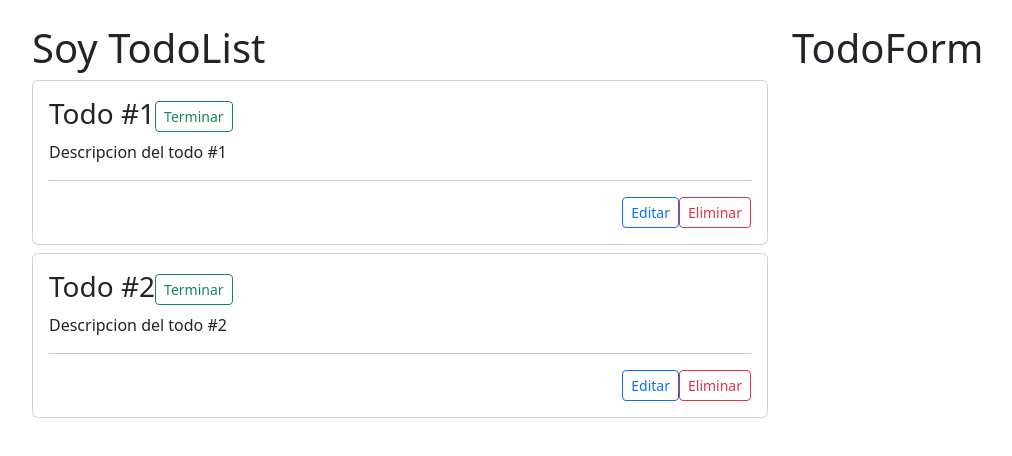
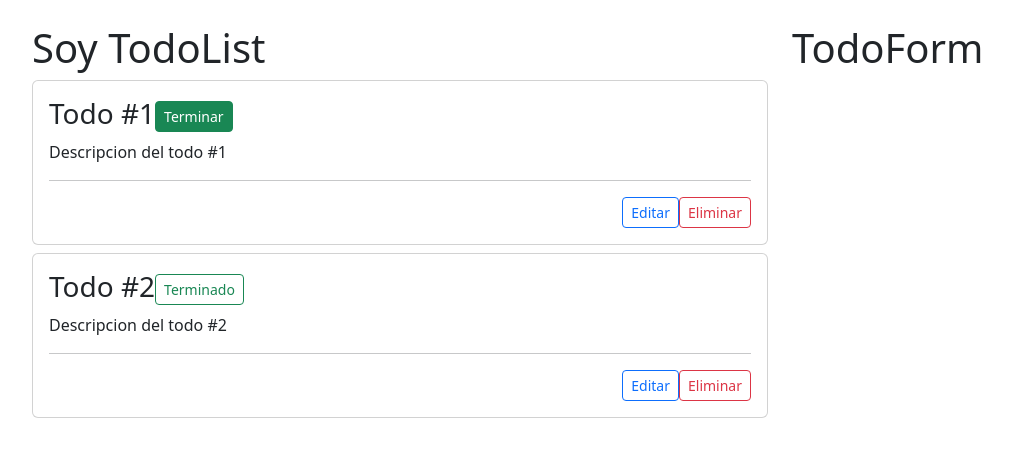
Before and after one commit to fabnupi23/todo-v2-app, a React (Create React App) app: page / in a window 1280 px wide. Shown: the top 456 px of the page, without its empty margins (50-1062 px from the left). Built offline with nearby package versions, Linux system fonts and the light colour scheme.

Commit message:
Configuración del boton de terminado

```diff
--- a/src/App.js
+++ b/src/App.js
@@ -25,9 +25,26 @@
 
   //Acción para elimminar un Todo
   const todoDelete = (todoId) => {
+    const changedTodos = todos.filter(todo => todo.id !==todoId);
+    setTodos(changedTodos);
+  }
 
-    const changedTodos = todos.filter(todo => todo.id !==todoId);
+  //Acción para dar por terminada una tarea
+  const todoToogleCompleted = (todoId) =>{
+    const changedTodos = todos.map(todo => {
 
+      const todoEdit = {
+        ...todo,
+        completed: !todo.completed
+      }
+
+      if (todo.id === todoId) {
+        return todoEdit
+      }else{
+        return todo
+      }
+
+    })
     setTodos(changedTodos);
   }
 
@@ -39,6 +56,7 @@
           <TodoList
             todos={todos}
             todoDelete={todoDelete}
+            todoToogleCompleted={todoToogleCompleted}
           />
         </div>
         <div className='col-4'>
--- a/src/components/Todo.js
+++ b/src/components/Todo.js
@@ -1,13 +1,15 @@
 import React from 'react'
 
-function Todo({ todo, todoDelete }) {
+function Todo({ todo, todoDelete, todoToogleCompleted }) {
 
   return (
     <div className='card mt-2'>
         <div className='card-body'>
             <h3 className='card-title text-right'>
                 {todo.title}
-                <button className='btn btn-sm btn-outline-success ml-2'>Terminar</button>
+                <button onClick={() => todoToogleCompleted(todo.id)} className={`btn btn-sm ${todo.completed ? 'btn-outline-success' : 'btn-success'} ml-2`}>
+                    {todo.completed ? 'Terminado' : 'Terminar'}
+                </button>
             </h3>
             <p className='card-text text-right'>
                 {todo.description}
--- a/src/components/TodoList.js
+++ b/src/components/TodoList.js
@@ -3,7 +3,7 @@
 
 
 
-function TodoList({ todos, todoDelete }) {
+function TodoList({ todos, todoDelete, todoToogleCompleted }) {
   return (
     <div>
       <h1 className="text-right">Soy TodoList</h1>
@@ -14,6 +14,7 @@
             todo={todo}
             key={todo.id}
             todoDelete={todoDelete}
+            todoToogleCompleted={todoToogleCompleted}
           />
         ))
       }
```
